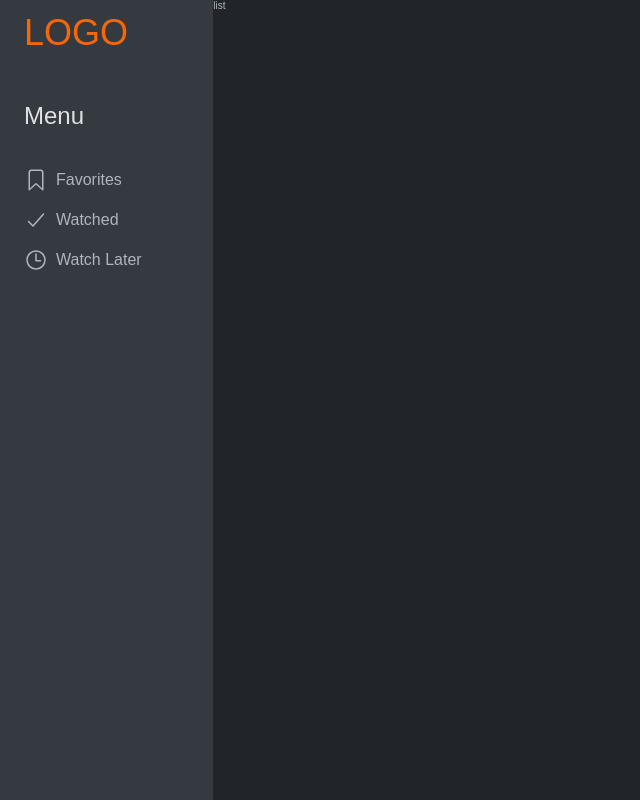
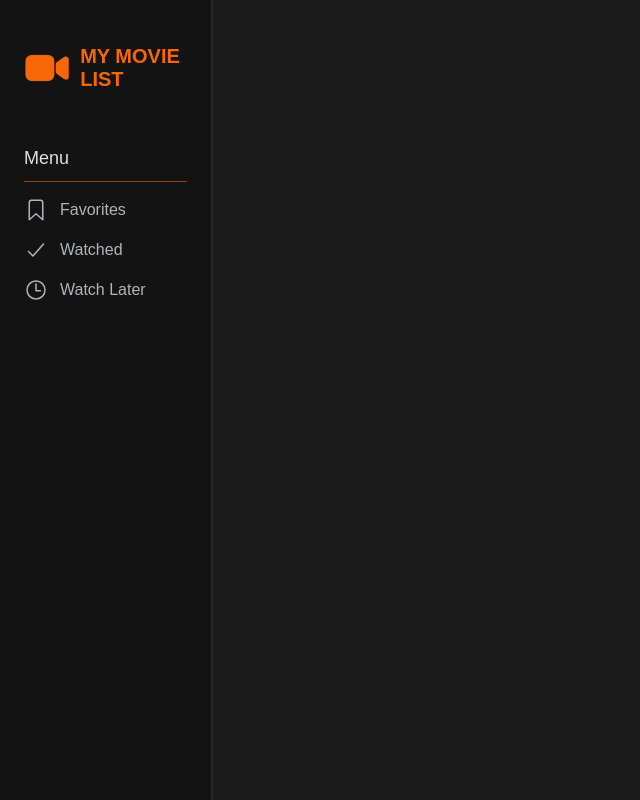
Before and after one commit to irrobs/My-Movie-List, a website built with Parcel: page index.html in a window 1280 px wide. Shown: the whole page, without its empty margins (0-640 px from the left). Built offline with nearby package versions, Linux system fonts and the light colour scheme.

Commit message:
sidebar first draft

```diff
--- a/index.html
+++ b/index.html
@@ -12,7 +12,10 @@
   <body>
     <div class="application__container">
       <aside class="navigation">
-        <p class="logo">LOGO</p>
+        <div class="logo">
+          <ion-icon class="logo__icon" name="videocam"></ion-icon>
+          <p>My Movie List</p>
+        </div>
         <nav class="navigation__container">
           <p>Menu</p>
           <ul class="navigation__items">
@@ -31,7 +34,7 @@
           </ul>
         </nav>
       </aside>
-      <main class="movies__list">list</main>
+      <main class="movies__list"></main>
     </div>
   </body>
 </html>
--- a/src/css/style.css
+++ b/src/css/style.css
@@ -29,7 +29,7 @@ html {
 
 body {
   color: #adb5bd;
-  background-color: #212529;
+  background-color: #1b1b1b;
   height: 100vh;
 }
 
@@ -39,27 +39,47 @@ body {
   height: 100%;
 }
 
+/* Navigation */
+
 .navigation {
-  background-color: #343a40;
   font-size: 1.6rem;
+
+  background-color: #131313;
+
   padding: 1.2rem 2.4rem;
+  border-right: 2px solid rgba(85, 85, 85, 0.3);
 }
 
 .logo {
-  font-size: 3.6rem;
+  display: flex;
+  align-items: center;
+  font-size: 2rem;
+  font-weight: bold;
+  text-transform: uppercase;
+  padding: 2.4rem 0;
+  margin-bottom: 2.4rem;
+
+  gap: 1rem;
   color: #f76707;
-  margin-bottom: 4.8rem;
+}
+
+.logo__icon {
+  width: 6.4rem;
+  height: 6.4rem;
 }
 
 .navigation__container p {
-  font-size: 2.4rem;
-  margin-bottom: 1.6em;
+  font-size: 1.8rem;
+  margin-bottom: 1.6rem;
+  padding-bottom: 1.2rem;
   color: #dee2e6;
+  border-bottom: 1px solid rgba(247, 103, 7, 0.562);
 }
 
 .navigation__items {
   display: flex;
   flex-direction: column;
+
   gap: 1.6rem;
 }
 
@@ -73,5 +93,14 @@ body {
   display: flex;
   flex-direction: row;
   align-items: center;
-  gap: 0.8rem;
+
+  gap: 1.2rem;
+
+  cursor: pointer;
+
+  transition: all 0.3s;
 }
+
+.navigation__item:hover {
+  color: #f76707;
+}
```
